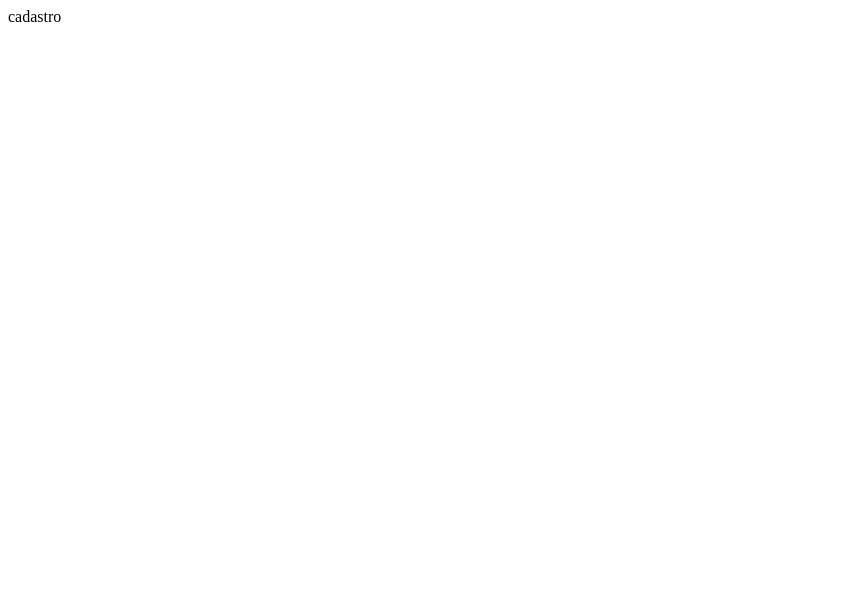
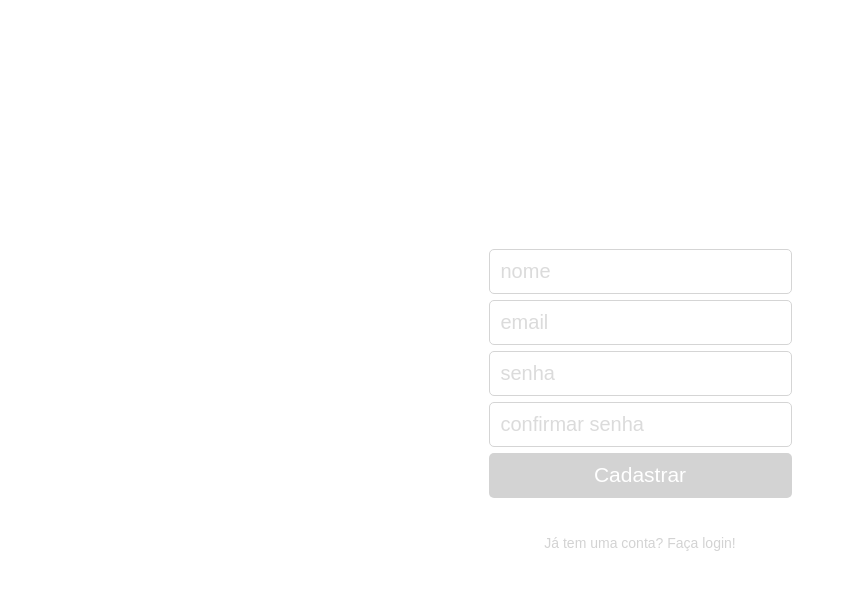
Before and after one commit to zarzana/projeto15-kombucha-front, a React (Vite) app: page /cadastro in a window 1280 px wide. Shown: the top 590 px of the page, without its empty margins (0-847 px from the left). Built offline with nearby package versions, Linux system fonts and the light colour scheme.

Commit message:
feat: login, cadastro e permanencia implementados

```diff
--- a/src/App.jsx
+++ b/src/App.jsx
@@ -1,15 +1,50 @@
-import { Route, Routes } from "react-router-dom";
+import { useEffect, useRef, useState } from "react";
+import { Route, Routes, useNavigate } from "react-router-dom";
+import { UserContext } from "./contexts/userContext";
 import ProductsPage from "./pages/ProductsPage";
 import SignInPage from "./pages/SignInPage";
 import SignUpPage from "./pages/SignUpPage";
 
 function App() {
+
+  const navigate = useNavigate();
+
+  const [loginData, setLoginData] = useState({});
+  const { token, name } = loginData;
+  const config = {
+    headers: {
+        Authorization: `Bearer ${token}`
+    }
+  };
+
+  useEffect(() => {
+    //navega direto para a rota /produtos caso tenha uma config previa no localStorage
+    if (localStorage.getItem('config')){
+        navigate('/produtos');
+    };
+    /*redefine novamente as keys no localStorage caso o loginData já tenha sido "setado" na rota /
+    para não permitir que os valores no localStorage sejam redefinidos para undefined*/
+    if (Object.keys(loginData).length > 0) {
+        localStorage.setItem('config', JSON.stringify(config));
+        localStorage.setItem('name', name);
+    };
+  }, [loginData]);
+
+  const storedConfig = useRef(JSON.parse(localStorage.getItem('config')));
+  const storedName = useRef(localStorage.getItem('name'));
+
   return (
-    <Routes>
-      <Route path="/" element={ <SignInPage/> }/>
-      <Route path="/cadastro" element={<SignUpPage/>}/>
-      <Route path="/produtos" element={ <ProductsPage/> }/>
-    </Routes>
+    <UserContext.Provider value={{
+      setLoginData,
+      config: !storedConfig.current ? config : storedConfig.current,
+      name: !storedName.current ? name : storedName.current
+    }}>
+      <Routes>
+        <Route path="/" element={ <SignInPage/> }/>
+        <Route path="/cadastro" element={<SignUpPage/>}/>
+        <Route path="/produtos" element={ <ProductsPage/> }/>
+      </Routes>
+    </UserContext.Provider>
   );
 }
 
--- /dev/null
+++ b/src/contexts/userContext.js
@@ -0,0 +1,3 @@
+import { createContext } from "react";
+
+export const UserContext = createContext();
--- a/src/main.jsx
+++ b/src/main.jsx
@@ -2,9 +2,13 @@ import React from 'react'
 import ReactDOM from 'react-dom/client'
 import { BrowserRouter } from 'react-router-dom'
 import App from './App.jsx'
+import GlobalStyle from './style/GlobalStyle.js'
+import ResetStyle from './style/ResetStyle.js'
 
 ReactDOM.createRoot(document.getElementById('root')).render(
   <React.StrictMode>
+    <ResetStyle/>
+    <GlobalStyle/>
     <BrowserRouter>
       <App />
     </BrowserRouter>
--- a/src/pages/SignInPage.jsx
+++ b/src/pages/SignInPage.jsx
@@ -1,7 +1,46 @@
-const SignInPage = () => {
+import axios from "axios";
+import { useContext, useState } from "react";
+import { useNavigate } from "react-router-dom";
+import { UserContext } from "../contexts/userContext";
+import { SignBody } from "../style/SignBody";
+
+const signInPage = () => {
+  const navigate = useNavigate();
+
+  const { setLoginData } = useContext(UserContext);
+
+  const [signInInputs, setSignInInputs] = useState(
+    {email: "", password: ""}
+  )
+
+  const signIn = async (e) => {
+    e.preventDefault();
+
+    try {
+      const { data } = await axios.post(`${import.meta.env.VITE_API_URL}/sign-in`, signInInputs);
+      setLoginData(data);
+      navigate('/produtos');
+    } catch ({response: {status, statusText, data}}){
+      alert(`${status} ${statusText}\n${data}`);
+    }
+  };
+
   return (
-    <>entrar</>
+    <SignBody>
+      <form onSubmit={signIn}>
+        <input type="email" placeholder="email" required
+          onChange={e => setSignInInputs(previous => ({...previous, ['email']:e.target.value}))}
+          value={signInInputs.email}
+        ></input>
+        <input type="password" placeholder="senha" required
+          onChange={e => setSignInInputs(previous => ({...previous, ['password']:e.target.value}))}
+          value={signInInputs.password}
+        ></input>
+        <button>Entrar</button>
+      </form>
+      <p onClick={() => navigate('/cadastro')}>Não tem uma conta? Cadastre-se!</p>
+    </SignBody>
   );
 };
 
-export default SignInPage;
+export default signInPage;
--- a/src/pages/SignUpPage.jsx
+++ b/src/pages/SignUpPage.jsx
@@ -1,6 +1,54 @@
+import axios from "axios";
+import { useState } from "react";
+import { useNavigate } from "react-router-dom";
+import { SignBody } from "../style/SignBody";
+
 const SignUpPage = () => {
+
+  const navigate = useNavigate();
+
+  const [signUpInputs, setSignUpInputs] = useState(
+    {name: "", email: "", password: ""}
+  );
+  const [confirmPassword, setConfirmPassword] = useState("");
+
+  const signUp = async (e) => {
+    e.preventDefault();
+
+    if (confirmPassword !== signUpInputs.password) return alert("As senhas precisam ser iguais");
+
+    try {
+      await axios.post(`${import.meta.env.VITE_API_URL}/sign-up`, signUpInputs);
+      alert('Conta cadastrada com sucesso');
+      navigate('/');
+    } catch ({response: {status, statusText, data}}){
+      alert(`${status} ${statusText}\n${data}`);
+    }
+  };
+
   return (
-    <>cadastro</>
+    <SignBody>
+      <form onSubmit={signUp}>
+        <input type="text" placeholder="nome" required
+          onChange={e => setSignUpInputs(previous => ({...previous, ['name']:e.target.value}))}
+          value={signUpInputs.name}
+        ></input>
+        <input type="email" placeholder="email" required
+          onChange={e => setSignUpInputs(previous => ({...previous, ['email']:e.target.value}))}
+          value={signUpInputs.email}
+        ></input>
+        <input type="password" placeholder="senha" required
+          onChange={e => setSignUpInputs(previous => ({...previous, ['password']:e.target.value}))}
+          value={signUpInputs.password}
+        ></input>
+        <input type="password" placeholder="confirmar senha" required
+          onChange={e => setConfirmPassword(e.target.value)}
+          value={confirmPassword}
+        ></input>
+        <button>Cadastrar</button>
+      </form>
+      <p onClick={() => navigate('/')}>Já tem uma conta? Faça login!</p>
+    </SignBody>
   );
 };
 
--- /dev/null
+++ b/src/style/GlobalStyle.js
@@ -0,0 +1,14 @@
+import { createGlobalStyle } from "styled-components";
+
+const GlobalStyle = createGlobalStyle`
+  body{
+      font-family: 'Lexend Deca', sans-serif;
+  }
+  *{
+      font-family: 'Lexend Deca', sans-serif;
+      box-sizing: border-box;
+      user-select: none;
+  }
+`;
+
+export default GlobalStyle;
--- /dev/null
+++ b/src/style/ResetStyle.js
@@ -0,0 +1,54 @@
+import { createGlobalStyle } from "styled-components";
+
+const ResetStyle = createGlobalStyle`
+	/* http://meyerweb.com/eric/tools/css/reset/
+	v2.0 | 20110126
+	License: none (public domain)
+	*/
+
+	html, body, div, span, applet, object, iframe,
+	h1, h2, h3, h4, h5, h6, p, blockquote, pre,
+	a, abbr, acronym, address, big, cite, code,
+	del, dfn, em, img, ins, kbd, q, s, samp,
+	small, strike, strong, sub, sup, tt, var,
+	b, u, i, center,
+	dl, dt, dd, ol, ul, li,
+	fieldset, form, label, legend,
+	table, caption, tbody, tfoot, thead, tr, th, td,
+	article, aside, canvas, details, embed,
+	figure, figcaption, footer, header, hgroup,
+	menu, nav, output, ruby, section, summary,
+	time, mark, audio, video {
+		margin: 0;
+		padding: 0;
+		border: 0;
+		font-size: 100%;
+		font: inherit;
+		vertical-align: baseline;
+	}
+	/* HTML5 display-role reset for older browsers */
+	article, aside, details, figcaption, figure,
+	footer, header, hgroup, menu, nav, section {
+		display: block;
+	}
+	body {
+		line-height: 1;
+	}
+	ol, ul {
+		list-style: none;
+	}
+	blockquote, q {
+		quotes: none;
+	}
+	blockquote:before, blockquote:after,
+	q:before, q:after {
+		content: '';
+		content: none;
+	}
+	table {
+		border-collapse: collapse;
+		border-spacing: 0;
+	}
+`;
+
+export default ResetStyle;
--- /dev/null
+++ b/src/style/SignBody.js
@@ -0,0 +1,68 @@
+import { styled } from "styled-components";
+
+export const SignBody = styled.div`
+  display: flex;
+  flex-direction: column;
+  align-items: center;
+  justify-content: center;
+  width: 100vw;
+  height: 100vh;
+  form{
+    display: flex;
+    flex-direction: column;
+    row-gap: 6px;
+  }
+  input{
+    font-family: 'Lexend Deca', sans-serif;
+    padding-left: 11px;
+    user-select: text;
+    width: 303px;
+    height: 45px;
+    background: #FFFFFF;
+    border: 1px solid #D5D5D5;
+    border-radius: 5px;
+    font-size: 20px;
+    line-height: 25px;
+    color: #666666;
+        &:disabled{
+            cursor: default;
+            opacity: 0.5;
+            background: #F2F2F2;
+        }
+        &::placeholder{
+            color: #DBDBDB;
+        }
+  }
+  button{
+    font-family: 'Lexend Deca', sans-serif;
+    cursor: pointer;
+    display: flex;
+    align-items: center;
+    justify-content: center;
+    border-radius: 5px;
+    border: none;
+    background: lightgray;
+    width: 303px;
+    height: 45px;
+    margin-bottom: 12px;
+    font-size: 21px;
+    line-height: 26px;
+    color: #FFFFFF;
+    &:disabled{
+        cursor: default;
+        opacity: 0.5;
+    }
+    &:hover{
+        opacity: 0.9;
+        transition-duration: 200ms;
+    }
+  }
+  p{
+    font-family: 'Lexend Deca', sans-serif;
+    cursor: pointer;
+    margin-top: 25px;
+    font-size: 14px;
+    line-height: 17px;
+    color: lightgray;
+  }
+`
```
Also changed, not shown: 1 other file (tests, documents, lock files or other folders).
